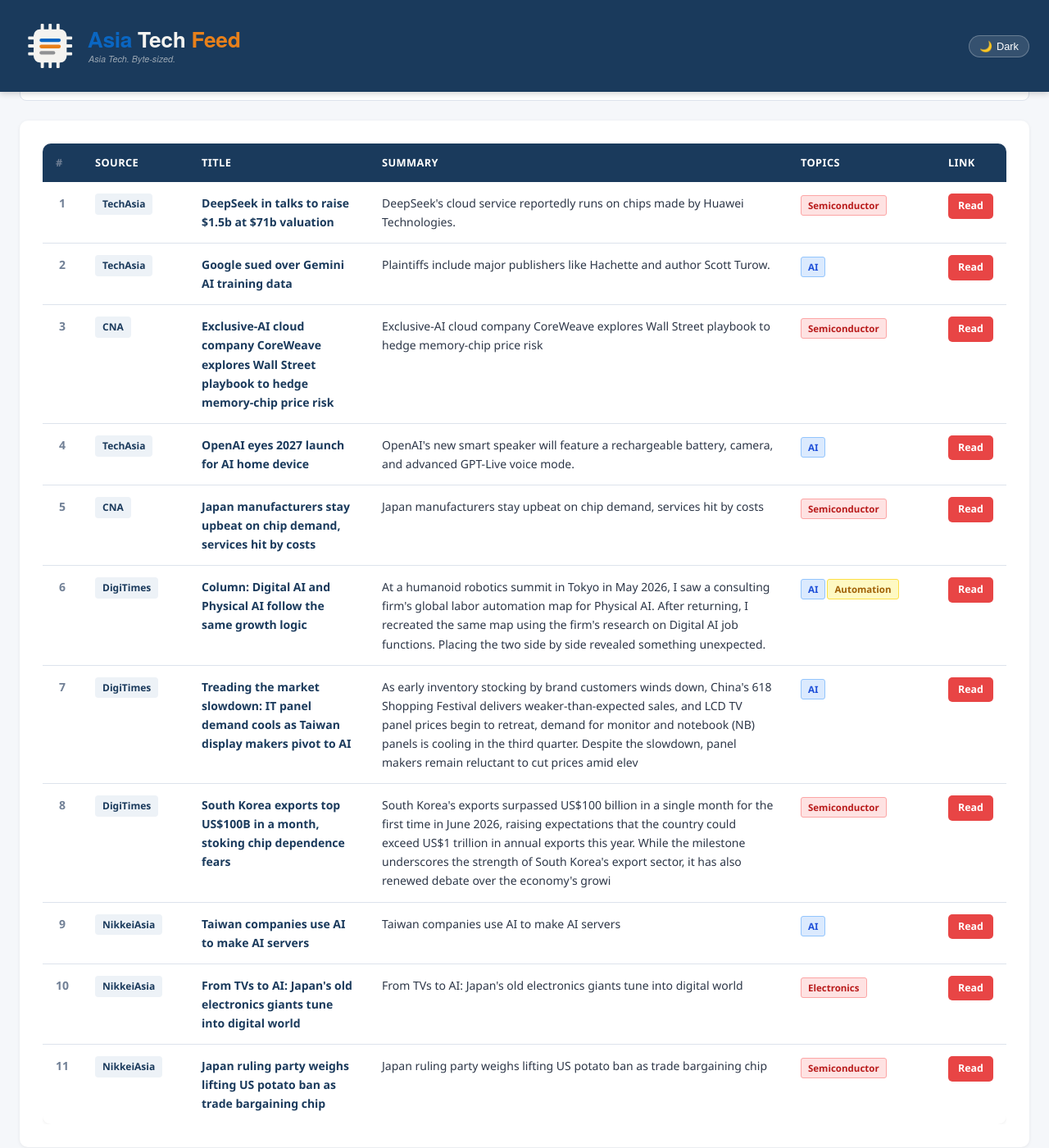
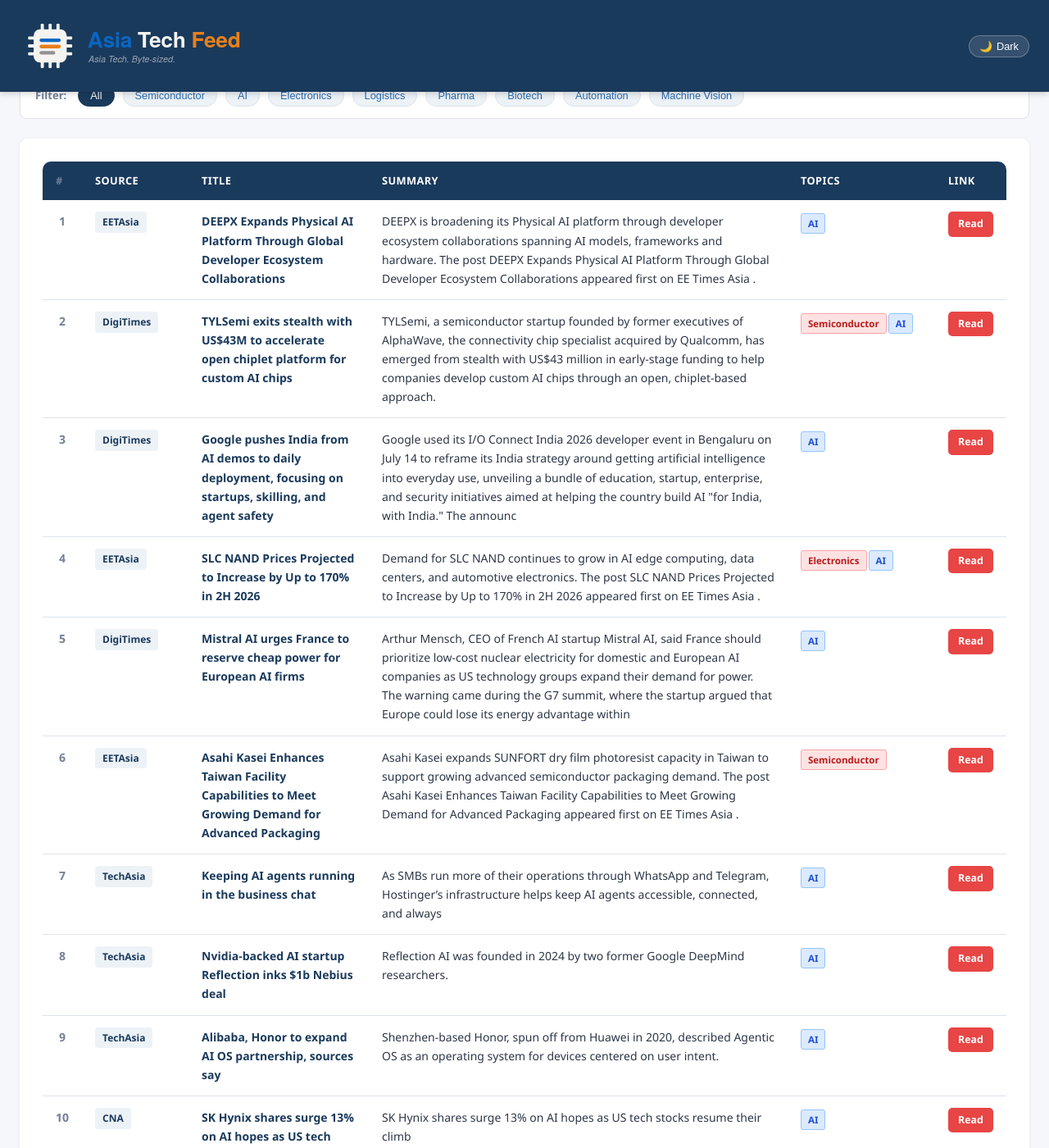
Before and after one commit to asiatechfeed/Asia-Tech-Feed, a Jekyll site: the page built from _posts/2026-07-15-asia-tech-news-digest.md, in a window 1280 px wide and 1400 px high, scrolled down 655 px. Shown: the whole window at 82% size. Built offline with Jekyll 4.4.1, drawn with Linux system fonts in a browser that asks for light colours; a script that is not in the unit is left out; some of the changed text lies outside the part shown.

Commit message:
📰 News digest 2026-07-15 (12 articles)

```diff
--- a/_posts/2026-07-15-asia-tech-news-digest.md
+++ b/_posts/2026-07-15-asia-tech-news-digest.md
@@ -1,15 +1,15 @@
 ---
 layout: post
 title: "Asia Tech News Digest - July 15, 2026"
-date: 2026-07-15 08:04:18 +0800
-articles_count: 11
-sources_count: 4
-sources: ["CNA", "DigiTimes", "NikkeiAsia", "TechAsia"]
+date: 2026-07-15 11:15:32 +0800
+articles_count: 12
+sources_count: 5
+sources: ["CNA", "DigiTimes", "EETAsia", "NikkeiAsia", "TechAsia"]
 csv_file: /assets/data/news-2026-07-15.tsv
-featured_title: "DeepSeek in talks to raise $1.5b at $71b valuation"
-featured_url: "https://www.techinasia.com/deepseek-plans-74b-raise-tencent-catl"
-featured_source: "TechAsia"
-featured_summary: "DeepSeek's cloud service reportedly runs on chips made by Huawei Technologies."
+featured_title: "DEEPX Expands Physical AI Platform Through Global Developer Ecosystem Collaborations"
+featured_url: "https://www.eetasia.com/deepx-expands-physical-ai-platform-through-global-developer-ecosystem-collaborations/"
+featured_source: "EETAsia"
+featured_summary: "DEEPX is broadening its Physical AI platform through developer ecosystem collaborations spanning AI models, frameworks and hardware. The post DEEPX Expands Physical AI Platform Through Global Developer Ecosystem Collaborations appeared first on EE Times Asia ."
 featured_image: ""
 ---
 
@@ -27,91 +27,99 @@ featured_image: ""
 <tbody>
 <tr>
   <td class="col-num">1</td>
-  <td class="col-source"><span class="source-badge">TechAsia</span></td>
-  <td class="col-title"><span class="article-title">DeepSeek in talks to raise $1.5b at $71b valuation</span></td>
-  <td class="col-summary">DeepSeek's cloud service reportedly runs on chips made by Huawei Technologies.</td>
-  <td class="col-tags"><span class="tag semi">Semiconductor</span></td>
-  <td class="col-link"><a class="btn-link" href="https://www.techinasia.com/deepseek-plans-74b-raise-tencent-catl" target="_blank" rel="noopener">Read</a></td>
+  <td class="col-source"><span class="source-badge">EETAsia</span></td>
+  <td class="col-title"><span class="article-title">DEEPX Expands Physical AI Platform Through Global Developer Ecosystem Collaborations</span></td>
+  <td class="col-summary">DEEPX is broadening its Physical AI platform through developer ecosystem collaborations spanning AI models, frameworks and hardware. The post DEEPX Expands Physical AI Platform Through Global Developer Ecosystem Collaborations appeared first on EE Times Asia .</td>
+  <td class="col-tags"><span class="tag ai">AI</span></td>
+  <td class="col-link"><a class="btn-link" href="https://www.eetasia.com/deepx-expands-physical-ai-platform-through-global-developer-ecosystem-collaborations/" target="_blank" rel="noopener">Read</a></td>
 </tr>
 <tr>
   <td class="col-num">2</td>
-  <td class="col-source"><span class="source-badge">TechAsia</span></td>
-  <td class="col-title"><span class="article-title">Google sued over Gemini AI training data</span></td>
-  <td class="col-summary">Plaintiffs include major publishers like Hachette and author Scott Turow.</td>
-  <td class="col-tags"><span class="tag ai">AI</span></td>
-  <td class="col-link"><a class="btn-link" href="https://www.techinasia.com/google-limits-metas-gemini-ai-acces" target="_blank" rel="noopener">Read</a></td>
+  <td class="col-source"><span class="source-badge">DigiTimes</span></td>
+  <td class="col-title"><span class="article-title">TYLSemi exits stealth with US$43M to accelerate open chiplet platform for custom AI chips</span></td>
+  <td class="col-summary">TYLSemi, a semiconductor startup founded by former executives of AlphaWave, the connectivity chip specialist acquired by Qualcomm, has emerged from stealth with US$43 million in early-stage funding to help companies develop custom AI chips through an open, chiplet-based approach.</td>
+  <td class="col-tags"><span class="tag semi">Semiconductor</span><span class="tag ai">AI</span></td>
+  <td class="col-link"><a class="btn-link" href="https://www.digitimes.com/news/a20260715VL213/startup-chips-qualcomm-development-acquisition.html" target="_blank" rel="noopener">Read</a></td>
 </tr>
 <tr>
   <td class="col-num">3</td>
-  <td class="col-source"><span class="source-badge">CNA</span></td>
-  <td class="col-title"><span class="article-title">Exclusive-AI cloud company CoreWeave explores Wall Street playbook to hedge memory-chip price risk</span></td>
-  <td class="col-summary">Exclusive-AI cloud company CoreWeave explores Wall Street playbook to hedge memory-chip price risk</td>
-  <td class="col-tags"><span class="tag semi">Semiconductor</span></td>
-  <td class="col-link"><a class="btn-link" href="https://www.channelnewsasia.com/business/exclusive-ai-cloud-company-coreweave-explores-wall-street-playbook-hedge-memory-chip-price-risk-6254781" target="_blank" rel="noopener">Read</a></td>
+  <td class="col-source"><span class="source-badge">DigiTimes</span></td>
+  <td class="col-title"><span class="article-title">Google pushes India from AI demos to daily deployment, focusing on startups, skilling, and agent safety</span></td>
+  <td class="col-summary">Google used its I/O Connect India 2026 developer event in Bengaluru on July 14 to reframe its India strategy around getting artificial intelligence into everyday use, unveiling a bundle of education, startup, enterprise, and security initiatives aimed at helping the country build AI "for India, with India." The announc</td>
+  <td class="col-tags"><span class="tag ai">AI</span></td>
+  <td class="col-link"><a class="btn-link" href="https://www.digitimes.com/news/a20260715VL209/google-2026-education-security-startup.html" target="_blank" rel="noopener">Read</a></td>
 </tr>
 <tr>
   <td class="col-num">4</td>
-  <td class="col-source"><span class="source-badge">TechAsia</span></td>
-  <td class="col-title"><span class="article-title">OpenAI eyes 2027 launch for AI home device</span></td>
-  <td class="col-summary">OpenAI's new smart speaker will feature a rechargeable battery, camera, and advanced GPT-Live voice mode.</td>
-  <td class="col-tags"><span class="tag ai">AI</span></td>
-  <td class="col-link"><a class="btn-link" href="https://www.techinasia.com/openai-ai-race-compute-agents" target="_blank" rel="noopener">Read</a></td>
+  <td class="col-source"><span class="source-badge">EETAsia</span></td>
+  <td class="col-title"><span class="article-title">SLC NAND Prices Projected to Increase by Up to 170% in 2H 2026</span></td>
+  <td class="col-summary">Demand for SLC NAND continues to grow in AI edge computing, data centers, and automotive electronics. The post SLC NAND Prices Projected to Increase by Up to 170% in 2H 2026 appeared first on EE Times Asia .</td>
+  <td class="col-tags"><span class="tag semi">Electronics</span><span class="tag ai">AI</span></td>
+  <td class="col-link"><a class="btn-link" href="https://www.eetasia.com/slc-nand-prices-projected-to-increase-by-up-to-170-in-2h-2026/" target="_blank" rel="noopener">Read</a></td>
 </tr>
 <tr>
   <td class="col-num">5</td>
-  <td class="col-source"><span class="source-badge">CNA</span></td>
-  <td class="col-title"><span class="article-title">Japan manufacturers stay upbeat on chip demand, services hit by costs</span></td>
-  <td class="col-summary">Japan manufacturers stay upbeat on chip demand, services hit by costs</td>
-  <td class="col-tags"><span class="tag semi">Semiconductor</span></td>
-  <td class="col-link"><a class="btn-link" href="https://www.channelnewsasia.com/business/japan-manufacturers-stay-upbeat-chip-demand-services-hit-costs-6254711" target="_blank" rel="noopener">Read</a></td>
+  <td class="col-source"><span class="source-badge">DigiTimes</span></td>
+  <td class="col-title"><span class="article-title">Mistral AI urges France to reserve cheap power for European AI firms</span></td>
+  <td class="col-summary">Arthur Mensch, CEO of French AI startup Mistral AI, said France should prioritize low-cost nuclear electricity for domestic and European AI companies as US technology groups expand their demand for power. The warning came during the G7 summit, where the startup argued that Europe could lose its energy advantage within </td>
+  <td class="col-tags"><span class="tag ai">AI</span></td>
+  <td class="col-link"><a class="btn-link" href="https://www.digitimes.com/news/a20260715PD200/france-mistral-ai-electricity-demand.html" target="_blank" rel="noopener">Read</a></td>
 </tr>
 <tr>
   <td class="col-num">6</td>
-  <td class="col-source"><span class="source-badge">DigiTimes</span></td>
-  <td class="col-title"><span class="article-title">Column: Digital AI and Physical AI follow the same growth logic</span></td>
-  <td class="col-summary">At a humanoid robotics summit in Tokyo in May 2026, I saw a consulting firm's global labor automation map for Physical AI. After returning, I recreated the same map using the firm's research on Digital AI job functions. Placing the two side by side revealed something unexpected.</td>
-  <td class="col-tags"><span class="tag ai">AI</span><span class="tag auto">Automation</span></td>
-  <td class="col-link"><a class="btn-link" href="https://www.digitimes.com/news/a20260714PD215/ai-automation-growth-labor-robotics-2026.html" target="_blank" rel="noopener">Read</a></td>
+  <td class="col-source"><span class="source-badge">EETAsia</span></td>
+  <td class="col-title"><span class="article-title">Asahi Kasei Enhances Taiwan Facility Capabilities to Meet Growing Demand for Advanced Packaging</span></td>
+  <td class="col-summary">Asahi Kasei expands SUNFORT dry film photoresist capacity in Taiwan to support growing advanced semiconductor packaging demand. The post Asahi Kasei Enhances Taiwan Facility Capabilities to Meet Growing Demand for Advanced Packaging appeared first on EE Times Asia .</td>
+  <td class="col-tags"><span class="tag semi">Semiconductor</span></td>
+  <td class="col-link"><a class="btn-link" href="https://www.eetasia.com/asahi-kasei-enhances-taiwan-facility-capabilities-to-meet-growing-demand-for-advanced-packaging/" target="_blank" rel="noopener">Read</a></td>
 </tr>
 <tr>
   <td class="col-num">7</td>
-  <td class="col-source"><span class="source-badge">DigiTimes</span></td>
-  <td class="col-title"><span class="article-title">Treading the market slowdown: IT panel demand cools as Taiwan display makers pivot to AI</span></td>
-  <td class="col-summary">As early inventory stocking by brand customers winds down, China's 618 Shopping Festival delivers weaker-than-expected sales, and LCD TV panel prices begin to retreat, demand for monitor and notebook (NB) panels is cooling in the third quarter. Despite the slowdown, panel makers remain reluctant to cut prices amid elev</td>
+  <td class="col-source"><span class="source-badge">TechAsia</span></td>
+  <td class="col-title"><span class="article-title">Keeping AI agents running in the business chat</span></td>
+  <td class="col-summary">As SMBs run more of their operations through WhatsApp and Telegram, Hostinger’s infrastructure helps keep AI agents accessible, connected, and always</td>
   <td class="col-tags"><span class="tag ai">AI</span></td>
-  <td class="col-link"><a class="btn-link" href="https://www.digitimes.com/news/a20260713PD219/display-demand-panel-inventory-market.html" target="_blank" rel="noopener">Read</a></td>
+  <td class="col-link"><a class="btn-link" href="https://www.techinasia.com/keeping-ai-agents-running-business-chat" target="_blank" rel="noopener">Read</a></td>
 </tr>
 <tr>
   <td class="col-num">8</td>
-  <td class="col-source"><span class="source-badge">DigiTimes</span></td>
-  <td class="col-title"><span class="article-title">South Korea exports top US$100B in a month, stoking chip dependence fears</span></td>
-  <td class="col-summary">South Korea's exports surpassed US$100 billion in a single month for the first time in June 2026, raising expectations that the country could exceed US$1 trillion in annual exports this year. While the milestone underscores the strength of South Korea's export sector, it has also renewed debate over the economy's growi</td>
-  <td class="col-tags"><span class="tag semi">Semiconductor</span></td>
-  <td class="col-link"><a class="btn-link" href="https://www.digitimes.com/news/a20260713PD206/exports-2026-semiconductors-growth-data.html" target="_blank" rel="noopener">Read</a></td>
+  <td class="col-source"><span class="source-badge">TechAsia</span></td>
+  <td class="col-title"><span class="article-title">Nvidia-backed AI startup Reflection inks $1b Nebius deal</span></td>
+  <td class="col-summary">Reflection AI was founded in 2024 by two former Google DeepMind researchers.</td>
+  <td class="col-tags"><span class="tag ai">AI</span></td>
+  <td class="col-link"><a class="btn-link" href="https://www.techinasia.com/pentagon-awards-scale-ai-500m-military-contract" target="_blank" rel="noopener">Read</a></td>
 </tr>
 <tr>
   <td class="col-num">9</td>
-  <td class="col-source"><span class="source-badge">NikkeiAsia</span></td>
-  <td class="col-title"><span class="article-title">Taiwan companies use AI to make AI servers</span></td>
-  <td class="col-summary">Taiwan companies use AI to make AI servers</td>
+  <td class="col-source"><span class="source-badge">TechAsia</span></td>
+  <td class="col-title"><span class="article-title">Alibaba, Honor to expand AI OS partnership, sources say</span></td>
+  <td class="col-summary">Shenzhen-based Honor, spun off from Huawei in 2020, described Agentic OS as an operating system for devices centered on user intent.</td>
   <td class="col-tags"><span class="tag ai">AI</span></td>
-  <td class="col-link"><a class="btn-link" href="https://asia.nikkei.com/business/technology/artificial-intelligence/taiwan-companies-use-ai-to-make-ai-servers" target="_blank" rel="noopener">Read</a></td>
+  <td class="col-link"><a class="btn-link" href="https://www.techinasia.com/alibaba-cloud-opens-france-region-to-expand-europe-push" target="_blank" rel="noopener">Read</a></td>
 </tr>
 <tr>
   <td class="col-num">10</td>
-  <td class="col-source"><span class="source-badge">NikkeiAsia</span></td>
-  <td class="col-title"><span class="article-title">From TVs to AI: Japan's old electronics giants tune into digital world</span></td>
-  <td class="col-summary">From TVs to AI: Japan's old electronics giants tune into digital world</td>
-  <td class="col-tags"><span class="tag semi">Electronics</span></td>
-  <td class="col-link"><a class="btn-link" href="https://asia.nikkei.com/business/business-asia/from-tvs-to-ai-japan-s-old-electronics-giants-tune-into-digital-world" target="_blank" rel="noopener">Read</a></td>
+  <td class="col-source"><span class="source-badge">CNA</span></td>
+  <td class="col-title"><span class="article-title">SK Hynix shares surge 13% on AI hopes as US tech stocks resume their climb</span></td>
+  <td class="col-summary">SK Hynix shares surge 13% on AI hopes as US tech stocks resume their climb</td>
+  <td class="col-tags"><span class="tag ai">AI</span></td>
+  <td class="col-link"><a class="btn-link" href="https://www.channelnewsasia.com/business/sk-hynix-shares-surge-13-ai-hopes-us-tech-stocks-resume-their-climb-6254871" target="_blank" rel="noopener">Read</a></td>
 </tr>
 <tr>
   <td class="col-num">11</td>
   <td class="col-source"><span class="source-badge">NikkeiAsia</span></td>
-  <td class="col-title"><span class="article-title">Japan ruling party weighs lifting US potato ban as trade bargaining chip</span></td>
-  <td class="col-summary">Japan ruling party weighs lifting US potato ban as trade bargaining chip</td>
+  <td class="col-title"><span class="article-title">CXMT to raise $8.5bn in largest Chinese chip IPO</span></td>
+  <td class="col-summary">CXMT to raise $8.5bn in largest Chinese chip IPO</td>
   <td class="col-tags"><span class="tag semi">Semiconductor</span></td>
-  <td class="col-link"><a class="btn-link" href="https://asia.nikkei.com/economy/trade/japan-ruling-party-weighs-lifting-us-potato-ban-as-trade-bargaining-chip" target="_blank" rel="noopener">Read</a></td>
+  <td class="col-link"><a class="btn-link" href="https://asia.nikkei.com/business/tech/semiconductors/cxmt-to-raise-8.5bn-in-largest-chinese-chip-ipo" target="_blank" rel="noopener">Read</a></td>
+</tr>
+<tr>
+  <td class="col-num">12</td>
+  <td class="col-source"><span class="source-badge">NikkeiAsia</span></td>
+  <td class="col-title"><span class="article-title">Nvidia, Mitsubishi Heavy eye cooperation on AI data center cooling and power</span></td>
+  <td class="col-summary">Nvidia, Mitsubishi Heavy eye cooperation on AI data center cooling and power</td>
+  <td class="col-tags"><span class="tag ai">AI</span></td>
+  <td class="col-link"><a class="btn-link" href="https://asia.nikkei.com/business/technology/artificial-intelligence/nvidia-mitsubishi-heavy-eye-cooperation-on-ai-data-center-cooling-and-power" target="_blank" rel="noopener">Read</a></td>
 </tr>
 </tbody>
 </table>
```
Also changed, not shown: _data/seen_urls.json (+13 -1 lines), _digest_meta.json (+24 -23 lines), assets/data/news-2026-07-15.tsv (+12 -11 lines), assets/data/search-index.json.
